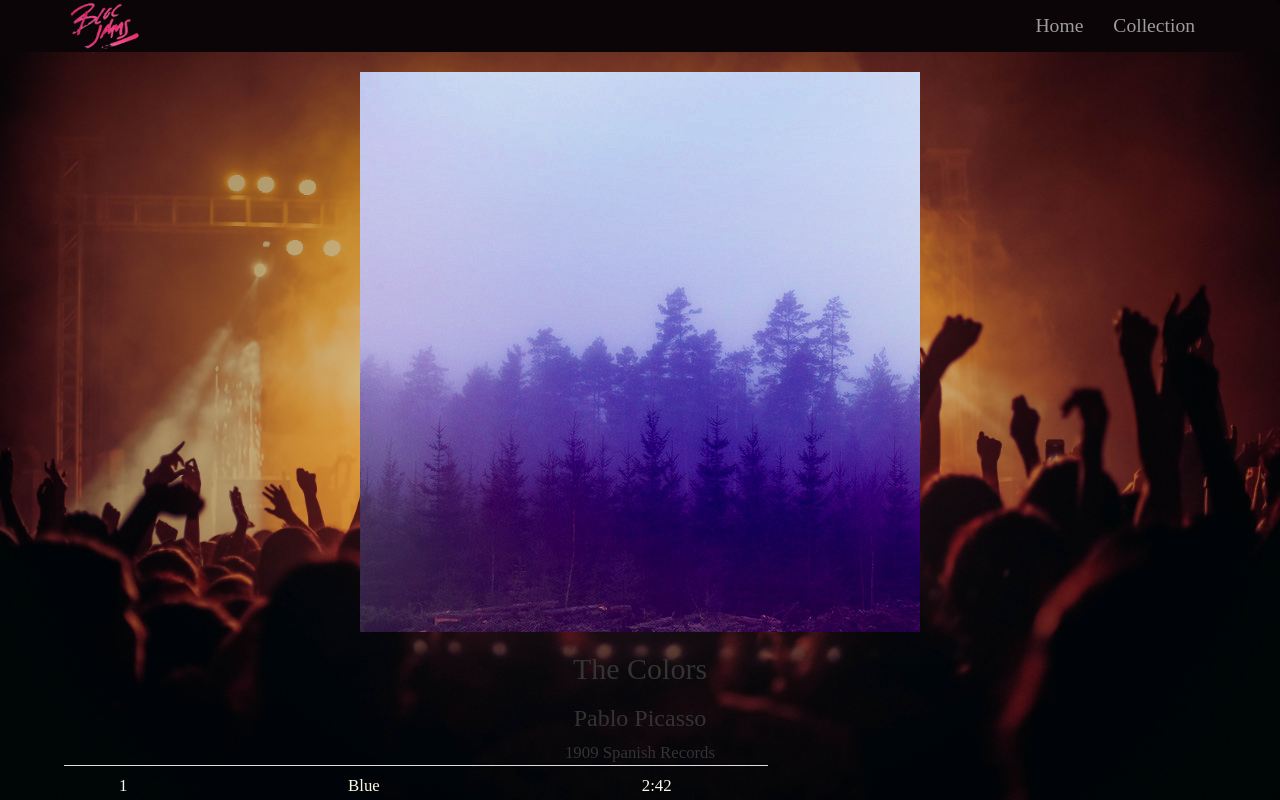
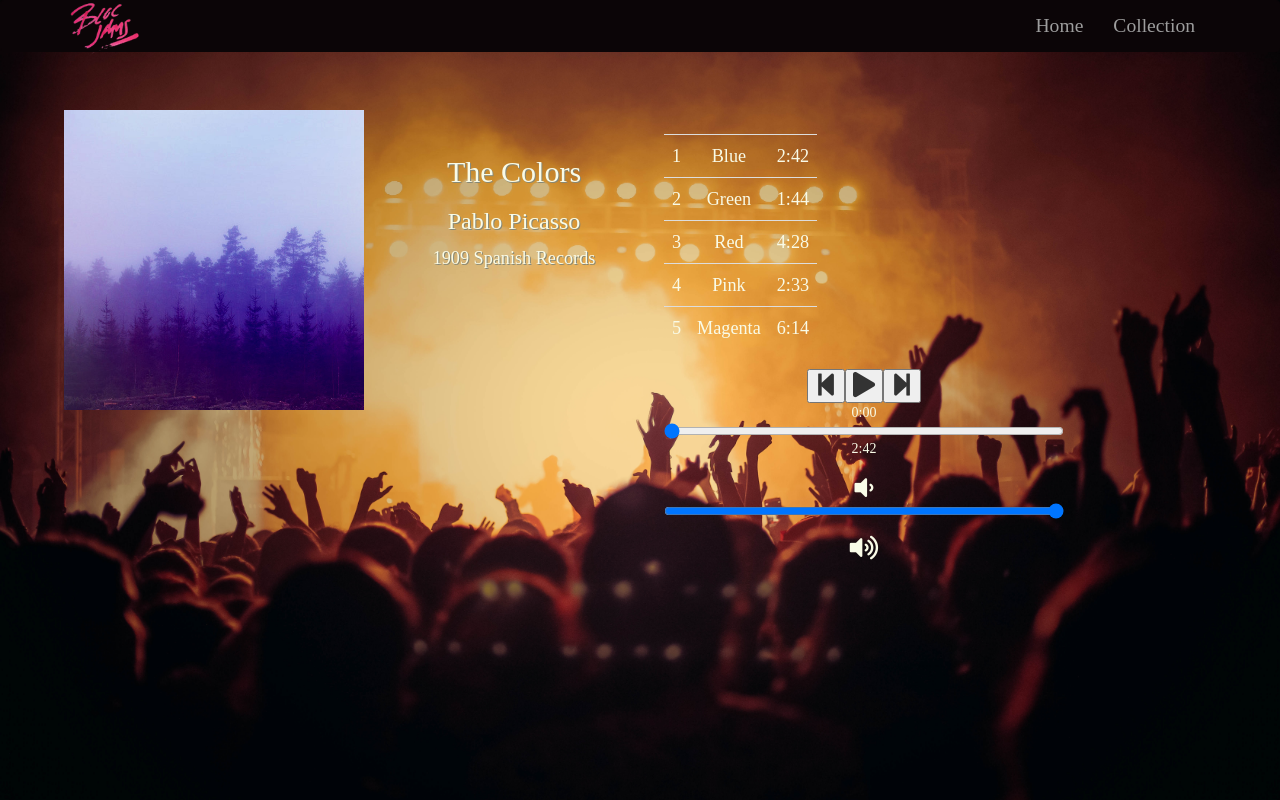
Before and after one commit to n-thomson/bloc-jams-react, a React (Create React App) app: page /album/the-colors in a window 1280 px wide. Shown: the top 800 px of the page. Built offline with nearby package versions, Linux system fonts and the light colour scheme; a web font is replaced by a local one.

Commit message:
styling updates

```diff
--- a/src/App.css
+++ b/src/App.css
@@ -15,6 +15,8 @@
 h1{
   vertical-align: center;
   color: #f9fbe7;
+  font-size: 4em;
+  padding-top: 5%;
 }
 
 img#logo{
@@ -28,8 +30,3 @@ a.navbar-brand{
 a{
   font-size: 1.4em;
 }
-
-h1{
-  font-size: 4em;
-  padding-top: 5%;
-}
--- a/src/components/Album.js
+++ b/src/components/Album.js
@@ -127,9 +127,9 @@ class Album extends Component{
         <section id = 'album-info'>
           <img id = 'album-cover-art' src={this.state.album.albumCover} alt = {this.state.album.title}/>
           <div className = 'album-details'>
-            <h2 id ='album-title'> {this.state.album.title} </h2>
-            <h3 className = 'artist'> {this.state.album.artist} </h3>
-            <div id = 'release-info'> {this.state.album.releaseInfo} </div>
+            <h2 id ='album-title'>{this.state.album.title} </h2>
+            <h3 className = 'artist'>{this.state.album.artist} </h3>
+            <div id = 'release-info'>{this.state.album.releaseInfo} </div>
           </div>
         </section>
         <Table id ='song-list' responsive>
--- a/src/components/Library.js
+++ b/src/components/Library.js
@@ -1,6 +1,7 @@
 import React, {Component} from 'react';
 import {Link} from 'react-router-dom'
 import albumData from './../data/albums'
+import './library.css';
 
 class Library extends Component{
   constructor(props){
@@ -14,10 +15,10 @@ class Library extends Component{
           this.state.albums.map((album, index) =>
             <Link to={`/album/${album.slug}`} key={index}>
               <div className = 'library-item' >
-                <img src={album.albumCover} alt = {album.title}/>
-                <div >{album.title}</div>
-                <div>{album.artist}</div>
-                <div>{album.songs.length} songs</div>
+                <img id = 'album-cover' src={album.albumCover} alt = {album.title}/>;
+                <div id = 'album-title'>{album.title}</div>
+                <div id = 'album-artist'>{album.artist}</div>
+                <div id = 'album-songs'>{album.songs.length} songs</div>
               </div>
             </Link>
           )
--- a/src/components/PlayerBar.js
+++ b/src/components/PlayerBar.js
@@ -1,4 +1,5 @@
 import React, {Component} from 'react';
+import './playerbar.css';
 
 class PlayerBar extends Component{
   render(){
--- a/src/components/album.css
+++ b/src/components/album.css
@@ -1,9 +1,61 @@
-.album{
-  font-size: 1.2em;
+section#album-info{
+  display:block;
+  float: left;
+  margin-left: 5%;
+  margin-top: 3%;
 }
 
+img#album-cover-art{
+  height: 300px;
+}
 
-div.table-responsive{
-  padding: 0 40% 0 5%;
+div.album-details{
+  display: inline-block;
+  text-shadow: 1px 1px #868876;
   color: #f9fbe7;
+  min-width: 300px;
 }
+
+/* img#album-cover-art{
+  display:block;
+  float: left;
+  height: 300px;
+  margin-left: 5%;
+} */
+
+/* div.album-details{
+  display: inline-block;
+  text-shadow: 1px 1px #868876;
+  color: #f9fbe7;
+  height: 300px;
+  min-width: 300px;
+} */
+
+/* h2#album-title{
+  padding-top: 25%;
+  text-align: left
+} */
+
+
+div#release-info{
+  margin-top: 10px;
+  font-size: 1.3em;
+}
+
+/* div.table-responsive{
+  display: block;
+  width: 300px;
+  color: #f9fbe7;
+} */
+
+table#song-list{
+  display:block;
+  max-width: 60%;
+  margin-top: 10%;
+  color: #f9fbe7;
+  justify-content: center;
+}
+
+td{
+  font-size: 1.3em;
+}
--- a/src/components/library.css
+++ b/src/components/library.css
@@ -0,0 +1,13 @@
+
+.library-item{
+  float: left;
+  border: 1px doubled #0b0507;
+  height: 300px;
+  width: 300px;
+  margin: 20px 20px;
+  color: #f9fbe7;
+}
+
+img#album-cover{
+  width:250px;
+}
--- a/src/components/playerbar.css
+++ b/src/components/playerbar.css
@@ -0,0 +1,16 @@
+#playerbar{
+  float: left;
+  display: block;
+}
+
+section#time-control{
+  color: #f9fbe7;
+}
+
+section#volume-control{
+  color: #f9fbe7;
+}
+
+input.seek-bar{
+  width: 400px;
+}
--- a/src/index.css
+++ b/src/index.css
@@ -2,6 +2,6 @@ body {
   margin: 0;
   padding: 0;
   font-family: 'Oregano', cursive;
-  /* font-family: sans-serif; */
+    /* font-family: sans-serif; */
   background-color: #050203;
 }
```
